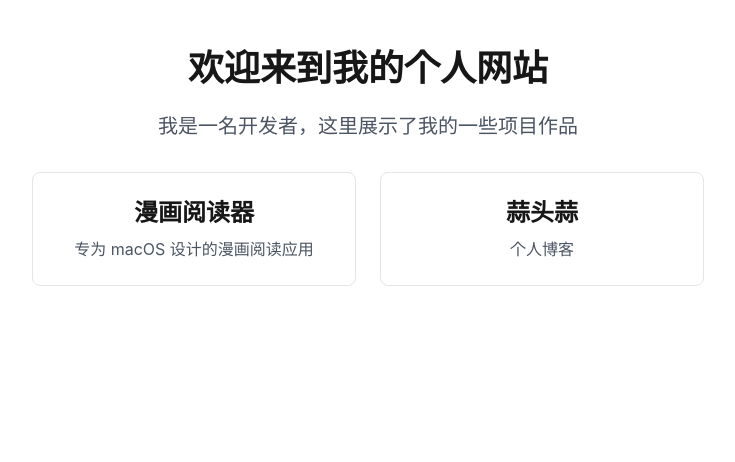
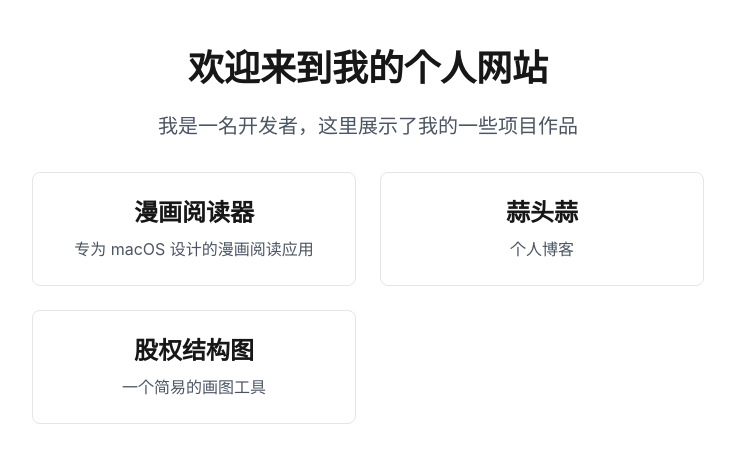
Before and after one commit to GrayFrost/zzhwhd, a React (Vite) app: page / in a window 1280 px wide. Shown: the top 462 px of the page, without its empty margins (272-1007 px from the left). Built offline with nearby package versions, Linux system fonts and the light colour scheme.

Commit message:
feat: 入口

```diff
--- a/src/pages/Home.jsx
+++ b/src/pages/Home.jsx
@@ -19,6 +19,11 @@ export default function Home() {
             <h2 className="text-2xl font-semibold mb-2 dark:text-white">蒜头蒜</h2>
             <p className="text-gray-600 dark:text-gray-300">个人博客</p>
           </Link>
+          <Link to="/tree-diagram"
+             className="p-6 border rounded-lg hover:shadow-lg transition dark:border-gray-700 dark:hover:border-gray-600">
+            <h2 className="text-2xl font-semibold mb-2 dark:text-white">股权结构图</h2>
+            <p className="text-gray-600 dark:text-gray-300">一个简易的画图工具</p>
+          </Link>
         </div>
       </div>
     </main>
```
